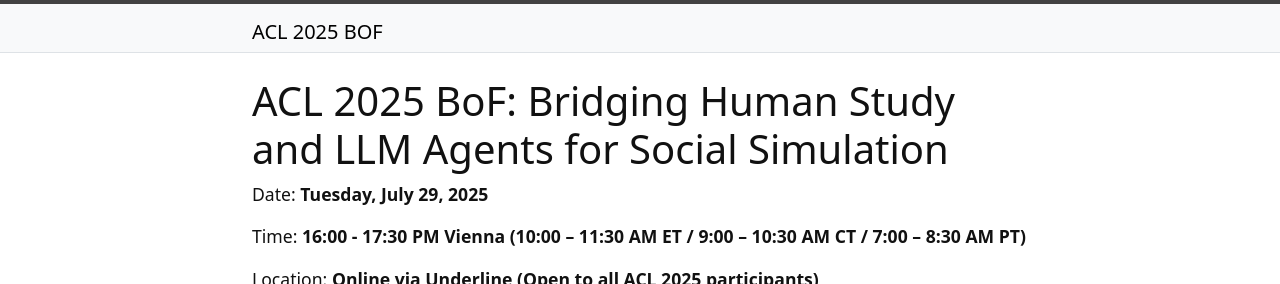
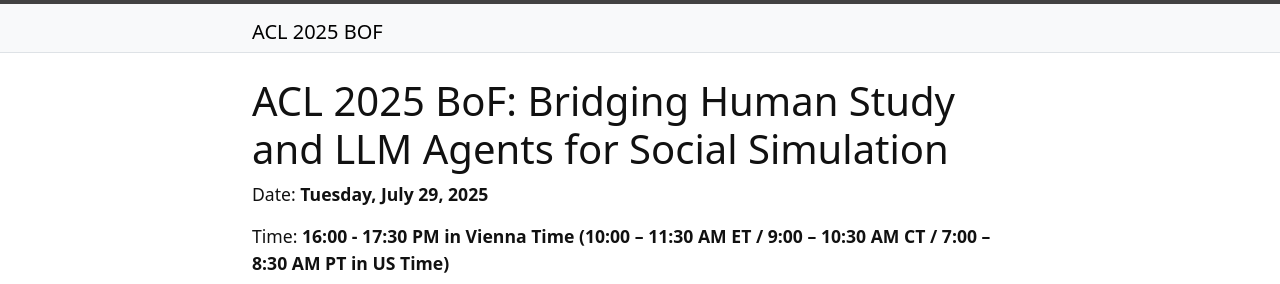
Before and after one commit to xuanwang91/2025-ACL-BOF, a Jekyll site: the page built from index.md, in a window 1280 px wide and 900 px high, cut to the strip 0-284 px from the top of the window. Built offline with Jekyll 4.4.1, drawn with Linux system fonts in a browser that asks for light colours.

Commit message:
Update index.md

```diff
--- a/index.md
+++ b/index.md
@@ -7,7 +7,7 @@
 
 Date: **Tuesday, July 29, 2025**
 
-Time: **16:00 - 17:30 PM Vienna (10:00 – 11:30 AM ET / 9:00 – 10:30 AM CT / 7:00 – 8:30 AM PT)**
+Time: **16:00 - 17:30 PM in Vienna Time (10:00 – 11:30 AM ET / 9:00 – 10:30 AM CT / 7:00 – 8:30 AM PT in US Time)**
 
 Location: **Online via Underline (Open to all ACL 2025 participants)**
 
```
